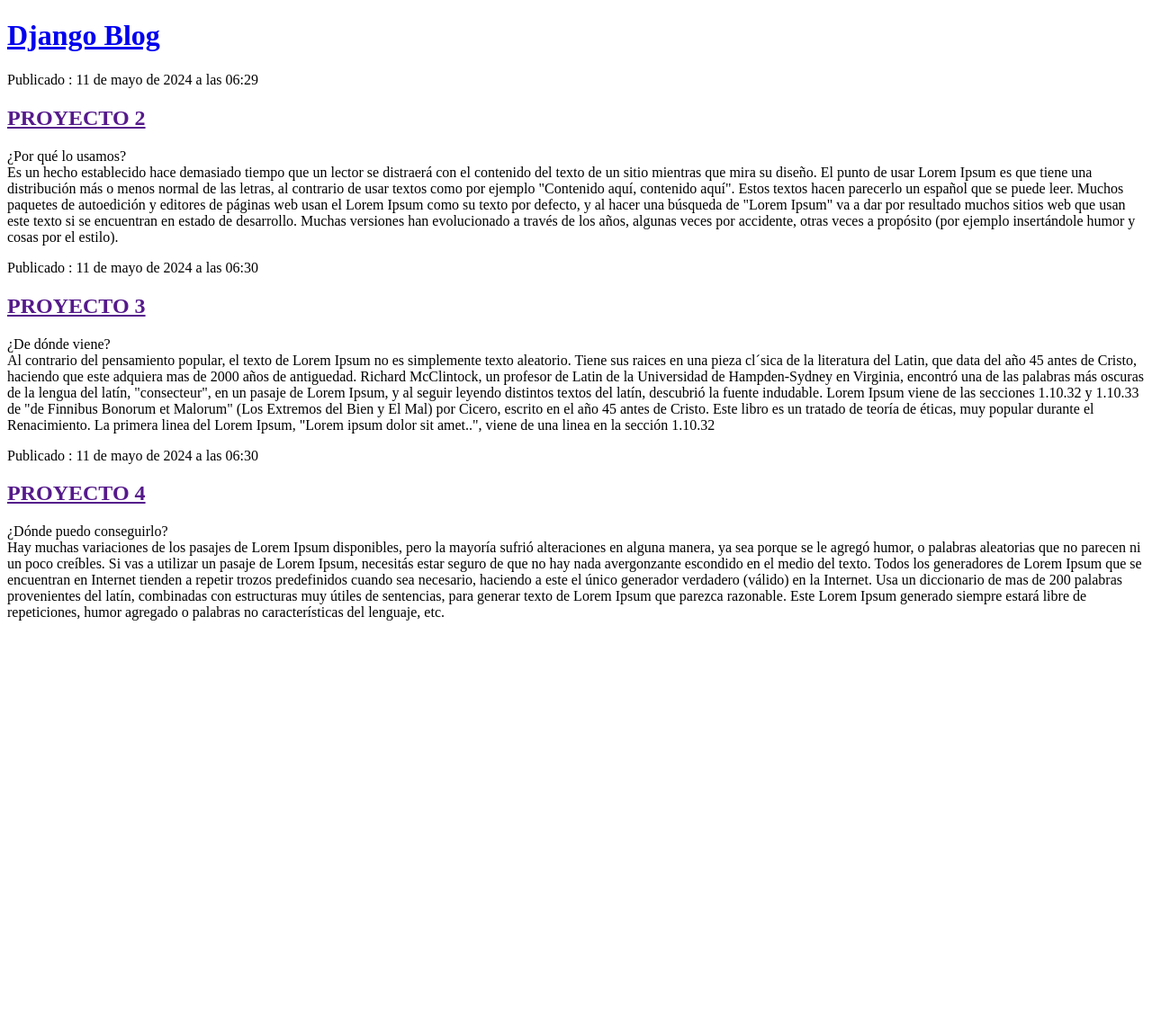
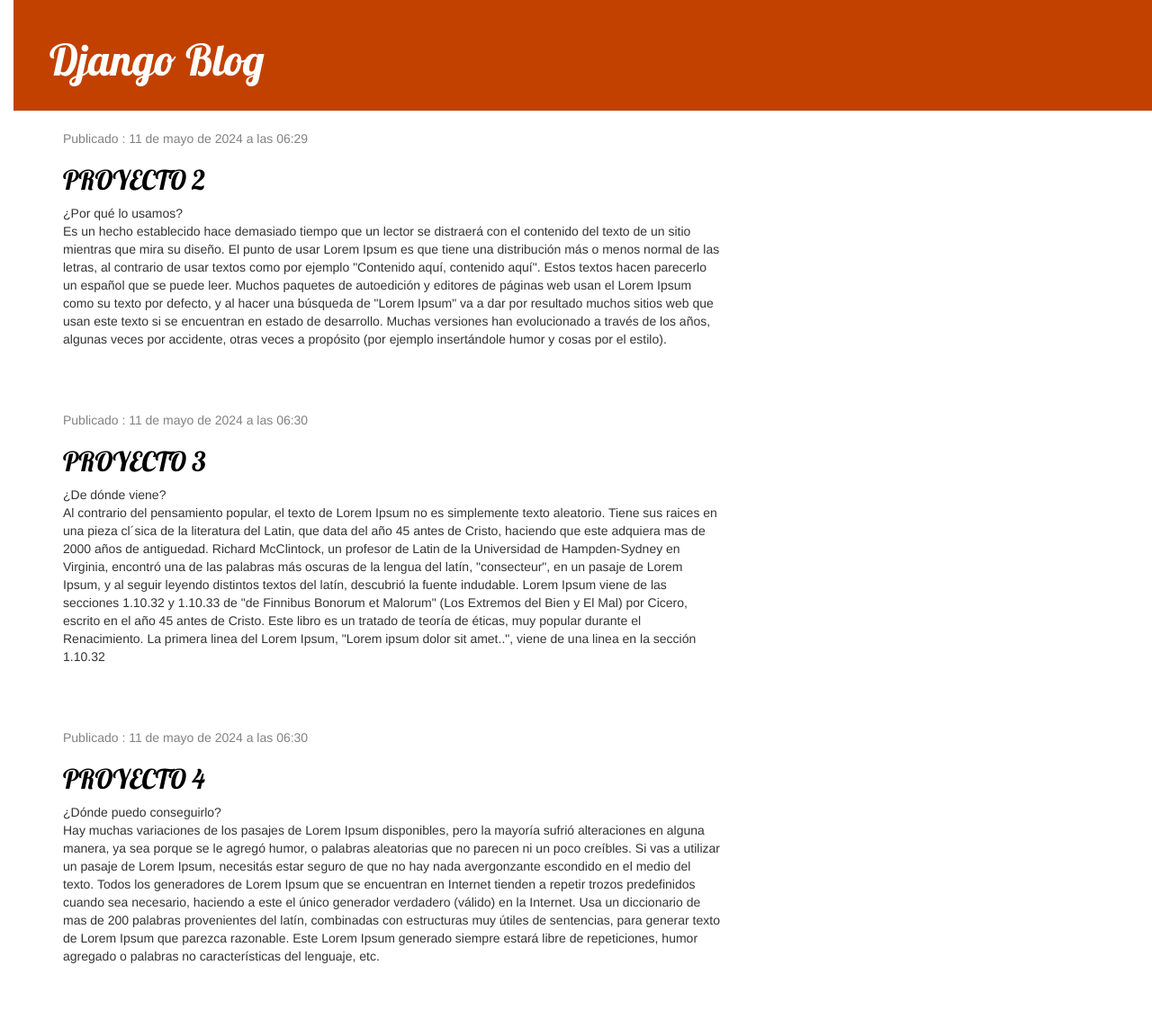
Before and after one commit to LinoELa/PracticaDjango, a Django app: page / in a window 1280 px wide. Shown: the whole page at 90% size. Before the commit the page ends 690 px from the top, so only its background shows below. Run offline with Django 5.2, Linux system fonts and the light colour scheme; data comes from the database, SQL or seed files in the repository; some libraries are stand-ins or nearby versions.

Commit message:
PARTE 6 : CSS & Boostrap

```diff
--- /dev/null
+++ b/blog/static/CSS/blog.css
@@ -0,0 +1,59 @@
+h1 a , h2 a {
+    color: #c25100;
+    font-family: 'Lobster';
+}
+
+
+
+
+body {
+    padding-left: 15px;
+}
+
+.page-header{
+    background-color: #c24100;
+    margin-top: 0;
+    padding: 20px 20px 20px 40px;
+}
+
+.page-header h1 , .page-header h1 a, .page-header h1 a:visited , .page-header h1 a:active {
+    color: #fff;
+    font-size: 36pt;
+    text-decoration: none;
+}
+
+.content {
+    margin-left: 40px;
+
+}
+
+h1, h2 , h3 , h4 {
+    font-family: 'Lobster', cursive;
+}
+
+.date {
+    color: #828282;
+}
+
+.save {
+    float: right;
+}
+
+.post-form textarea , .post-form input {
+    width: 100%;
+}
+
+.top-menu , .top-menu:hover , .top-menu:visited {
+    color: #fff;
+    float: right;
+    font-size: 26pt;
+    margin-right: 20px;
+}
+
+.post {
+    margin-bottom: 70px;
+}
+
+.post h2 a , .post h2 a:visited {
+    color: #000;
+}
--- a/blog/templates/blog/post_list.html
+++ b/blog/templates/blog/post_list.html
@@ -1,31 +1,60 @@
+{% comment %} Para cagar el CSS {% endcomment %}
+{% load static %}
+
+
 <!DOCTYPE html>
 <html lang="en">
+
 <head>
     <meta charset="UTF-8">
     <meta name="viewport" content="width=device-width, initial-scale=1.0">
+
+    {% comment %} Bootstrap {% endcomment %}
+    <link href="https://cdn.jsdelivr.net/npm/bootstrap@5.3.3/dist/css/bootstrap.min.css" rel="stylesheet"
+        integrity="sha384-QWTKZyjpPEjISv5WaRU9OFeRpok6YctnYmDr5pNlyT2bRjXh0JMhjY6hW+ALEwIH" crossorigin="anonymous">
+    <link rel="stylesheet" href="//maxcdn.bootstrapcdn.com/bootstrap/3.3.0/css/bootstrap.min.css">
+    <link rel="stylesheet" href="//maxcdn.bootstrapcdn.com/bootstrap/3.3.0/css/bootstrap-theme.min.css">
+
+    {% comment %} decirle a la plantilla dionde estan los archivos CSS {% endcomment %}
+    <link rel="stylesheet" href="{% static 'css/blog.css' %}">
+
+    {% comment %} Persnalizar la tipogragia Google Font {% endcomment %}
+    <link href="//fonts.googleapis.com/css?family=Lobster&subset=latin,latin-ext" rel="stylesheet" type="text/css">
+
+
+
     <title> Django Blog </title>
 </head>
 
 <body>
-        {% comment %} Pra ver si ya vienen los datos  {% endcomment %}
+    {% comment %} Pra ver si ya vienen los datos {% endcomment %}
     {% comment %} {{ posts }} {% endcomment %}
-    <div >
+    <div class='page-header'>
         <h1><a href="/">Django Blog</a></h1>
     </div>
 
+
+    <div class="content container">
+
+        <div class="row">
+            <div class="col-md-8">
+
                 {% for post in posts  %}
-    <div>
+                <div class='post'>
+
+                    <div class="date">
                         <p>Publicado : {{ post.published_date }}</p>
+                    </div>
+
                     <h2> <a href="">{{ post.title }}</a></h2>
+
                     <p>{{ post.text | linebreaks}}</p>
                 </div>
-
-    <div>
-        {% comment %} Pra ver si ya vienen los datos  {% endcomment %}
-        {% comment %} {{ posts }} {% endcomment %}
-    </div>
-
                 {% endfor %}
 
+            </div>
+        </div>
+    </div>
 </body>
+
 </html>
--- a/proyecto1/settings.py
+++ b/proyecto1/settings.py
@@ -25,8 +25,10 @@ SECRET_KEY = 'django-insecure-)g(1_@+t9w6)+t0a*1a47d+#oy!yhm3%qk9t1cbbw9_118ulg=
 # SECURITY WARNING: don't run with debug turned on in production!
 DEBUG = True
 
-# Para que pueda acceder a la base de datos
-ALLOWED_HOSTS = ['ela098.pythonanywhere.com']
+# Para producccion : Para que pueda acceder a la base de datos
+# ALLOWED_HOSTS = ['ela098.pythonanywhere.com']
+ALLOWED_HOSTS = []
+
 
 
 # Application definition
```
Also changed, not shown: README.md. Lines whose indentation alone changed are shown as unchanged.
